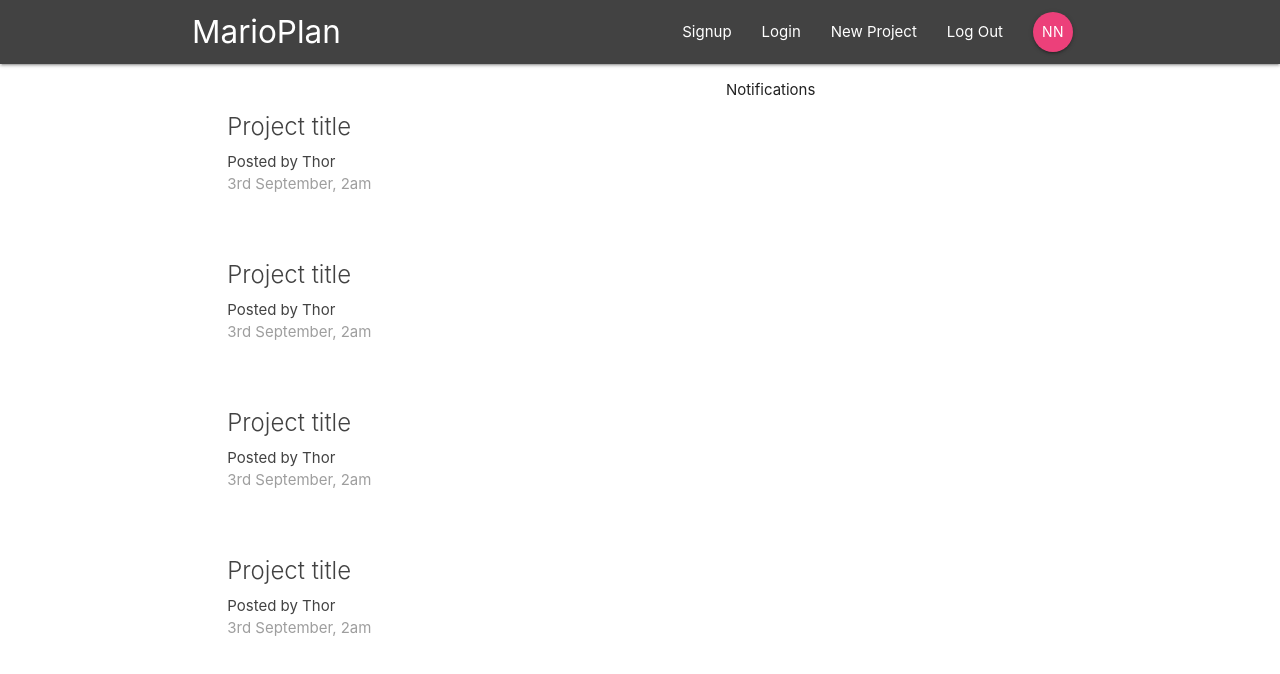
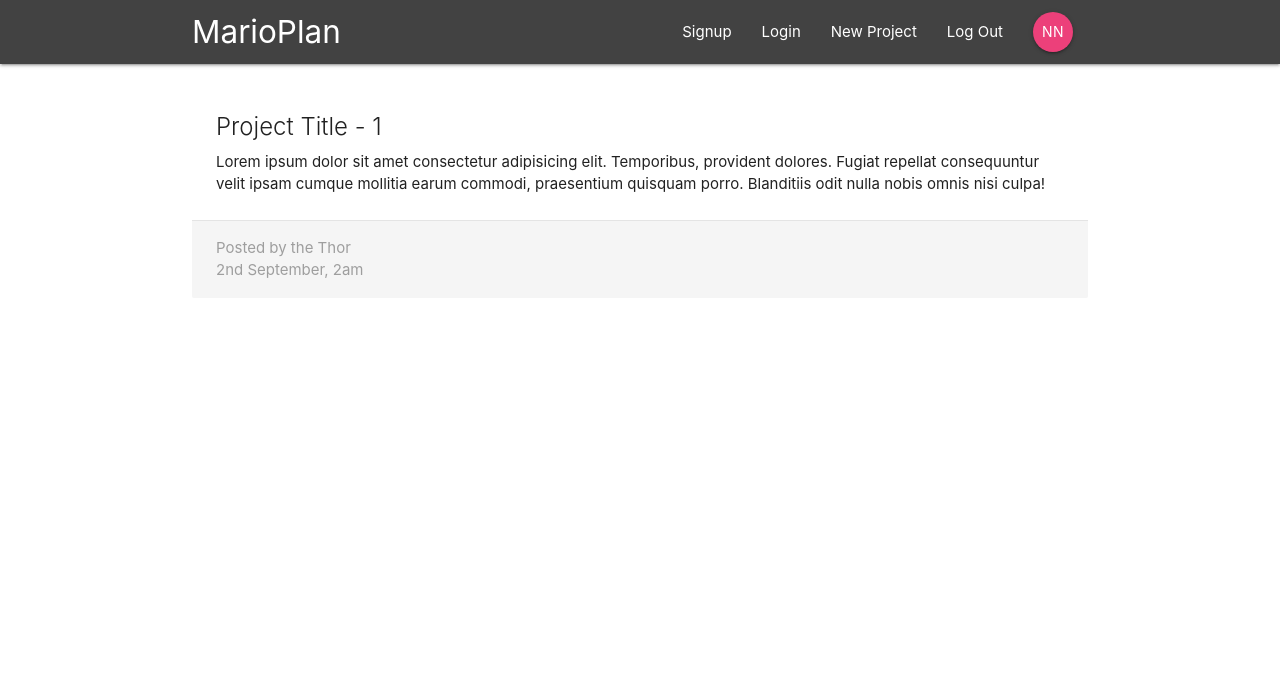
Before and after one commit to Arjun0o/marioplan, a React app: page /project/1 in a window 1280 px wide. Shown: the top 674 px of the page. Built offline with nearby package versions, Linux system fonts and the light colour scheme; the HTML template or start-up script is replaced by a standard one.

Commit message:
Worked on ProjectDetails component

```diff
--- a/src/App.js
+++ b/src/App.js
@@ -2,6 +2,7 @@ import React, { Component } from 'react';
 import { BrowserRouter, Switch, Route } from 'react-router-dom';
 import Navbar from './components/layout/Navbar';
 import Dashboard from './components/dashboard/Dashboard';
+import ProjectDetails from './components/projects/ProjectDetails';
 
 
 class App extends Component {
@@ -11,7 +12,8 @@ class App extends Component {
                 <div className='App'>
                     <Navbar />
                     <Switch>
-                        <Route path='/' component={Dashboard} />
+                        <Route exact path='/' component={Dashboard} />
+                        <Route path='/project/:id' component={ProjectDetails} />
                     </Switch>
                 </div>
             </BrowserRouter>
--- a/src/components/dashboard/Dashboard.js
+++ b/src/components/dashboard/Dashboard.js
@@ -1,5 +1,5 @@
 import React, { Component } from 'react';
-import ProjectList from '../project/ProjectList';
+import ProjectList from '../projects/ProjectList';
 import Notifications from './Notifications';
 
 class Dashboard extends Component {
--- /dev/null
+++ b/src/components/projects/ProjectDetails.js
@@ -0,0 +1,21 @@
+import React from 'react';
+
+function ProjectDetails(props) {
+    const id = props.match.params.id;
+    return (
+        <div className="container section project-details">
+            <div className="card z-depth-0">
+                <div className="card-content">
+                    <span className="card-title">Project Title - {id}</span>
+                    <p>Lorem ipsum dolor sit amet consectetur adipisicing elit. Temporibus, provident dolores. Fugiat repellat consequuntur velit ipsam cumque mollitia earum commodi, praesentium quisquam porro. Blanditiis odit nulla nobis omnis nisi culpa!</p>
+                </div>
+                <div className="card-action grey lighten-4 grey-text">
+                    <div>Posted by the Thor</div>
+                    <div>2nd September, 2am</div>
+                </div>
+            </div>
+        </div>
+    )
+}
+
+export default ProjectDetails;
--- a/webpack.config.js
+++ b/webpack.config.js
@@ -5,7 +5,8 @@ module.exports = {
     entry: './src/index.js',
     output: {
         path: path.join(__dirname, '/dist'),
-        filename: 'index_bundle.js'
+        filename: 'index_bundle.js',
+        publicPath: '/'
     },
     module: {
         rules: [
@@ -25,6 +26,9 @@ module.exports = {
             }
         ]
     },
+    devServer: {
+        historyApiFallback: true,
+    },
     plugins: [
         new HtmlWebpackPlugin({
             template: './src/index.html'
```
Also changed, not shown: src/components/project/ProjectDetails.js (deleted), src/components/projects/CreateProject.js (added), src/components/projects/ProjectList.js (renamed from src/components/project/ProjectList.js), src/components/projects/ProjectSummary.js (renamed from src/components/project/ProjectSummary.js).
